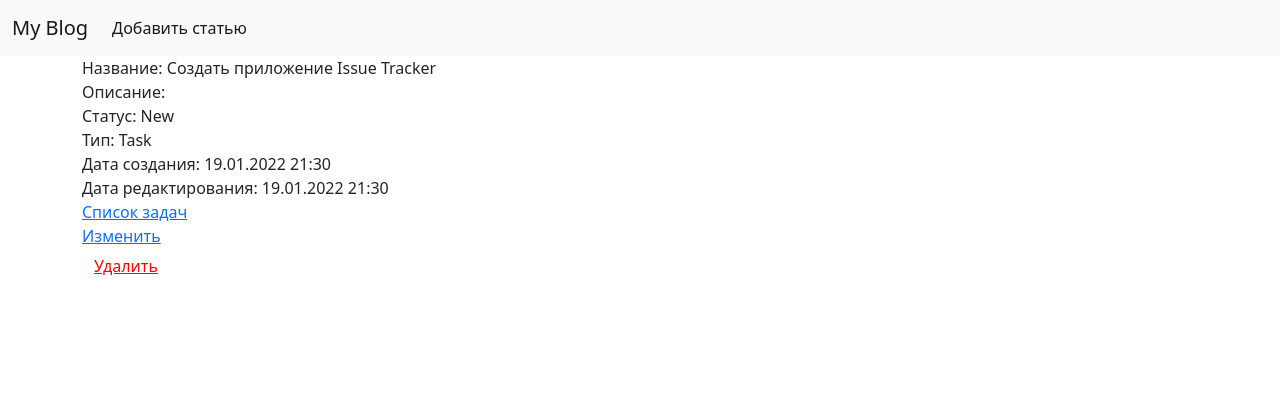
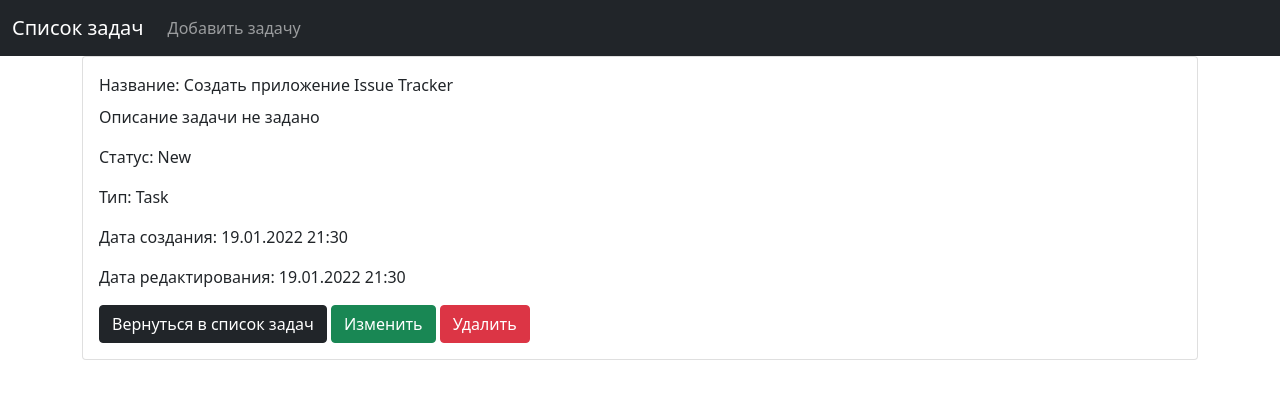
Before and after one commit to mollionline/master, a Django app: page /tasks/1/ in a window 1280 px wide. Shown: the top 399 px of the page. Run offline with Django 4.2, Linux system fonts and the light colour scheme; data comes from the database, SQL or seed files in the repository.

Commit message:
Улучшила внешний вид страниц и кнопок, убрала лишние коды в соответствующих файлах

```diff
--- a/core/settings.py
+++ b/core/settings.py
@@ -105,7 +105,7 @@ AUTH_PASSWORD_VALIDATORS = [
 # Internationalization
 # https://docs.djangoproject.com/en/4.0/topics/i18n/
 
-LANGUAGE_CODE = 'en-us'
+LANGUAGE_CODE = 'ru-RU'
 
 TIME_ZONE = 'Asia/Almaty'
 
--- a/issue_tracker/views.py
+++ b/issue_tracker/views.py
@@ -1,6 +1,6 @@
 from django.shortcuts import render, get_object_or_404, redirect
 from django.views import View
-from django.views.generic import TemplateView, RedirectView
+from django.views.generic import TemplateView
 from issue_tracker.models import Task, Type, Status
 from issue_tracker.forms import TaskForm
 from django.urls import reverse
--- a/templates/base.html
+++ b/templates/base.html
@@ -14,11 +14,6 @@
 <body>
 {% include 'common/menu.html' %}
 <div class="container">
-    {% if errors %}
-        <div class="alert alert-danger" role="alert">
-            <p>{{ errors }}</p>
-        </div>
-    {% endif %}
     {% block content %}
     {% endblock %}
 </div>
--- a/templates/common/delete_modal.html
+++ b/templates/common/delete_modal.html
@@ -7,7 +7,8 @@
                 <button type="button" class="btn-close" data-bs-dismiss="modal" aria-label="Close"></button>
             </div>
             <div class="modal-body">
-                <p>Действительно ли вы хотите удалить задачу {{ deleted_object.summary }}</p>
+                <p>Вы действительно хотите удалить задачу:</p>
+                <p style="color: red">{{ deleted_object.summary }}</p>
             </div>
             <div class="modal-footer">
                 <button type="button" class="btn btn-secondary" data-bs-dismiss="modal">Close</button>
--- a/templates/common/menu.html
+++ b/templates/common/menu.html
@@ -1,6 +1,6 @@
-<nav class="navbar navbar-expand-lg navbar-light bg-light">
+<nav class="navbar navbar-expand-lg navbar-dark bg-dark">
     <div class="container-fluid">
-        <a class="navbar-brand" href="{% url 'list_task' %}">My Blog</a>
+        <a class="navbar-brand" href="{% url 'list_task' %}">Список задач</a>
         <button class="navbar-toggler" type="button" data-bs-toggle="collapse" data-bs-target="#navbarNav"
                 aria-controls="navbarNav" aria-expanded="false" aria-label="Toggle navigation">
             <span class="navbar-toggler-icon"></span>
@@ -8,7 +8,7 @@
         <div class="collapse navbar-collapse" id="navbarNav">
             <ul class="navbar-nav">
                 <li class="nav-item">
-                    <a class="nav-link active" aria-current="page" href="{% url 'new_task' %}">Добавить статью</a>
+                    <a class="nav-link {% if request.path == '/tasks/add/' %} active {% endif %}" aria-current="page" href="{% url 'new_task' %}">Добавить задачу</a>
                 </li>
             </ul>
         </div>
--- a/templates/detail_task.html
+++ b/templates/detail_task.html
@@ -1,38 +1,24 @@
 {% extends 'base.html' %}
 
 {% block content %}
-    <div>
-        Название: {{ task.summary }}
-    </div>
-    <div>
-        Описание: {{ task.description }}
-    </div>
-    <div>
-        Статус: {{ task.status }}
-    </div>
-    <div>
-        Тип: {{ task.type }}
-    </div>
-
-    <div>
-        Дата создания: {{ task.created_at|date:'d.m.Y G:i' }}
-    </div>
-
-    <div>
-        Дата редактирования: {{ task.updated_at|date:'d.m.Y G:i' }}
-    </div>
-
-    <div>
-        <a href="{% url 'list_task' %}">Список задач</a>
-    </div>
-    <div>
-        <a href="{% url 'edit_task' task.pk %}">Изменить</a>
-    </div>
-    <div>
-        <button type="button" class="btn btn-primary" data-bs-toggle="modal" data-bs-target="#exampleModal"
-                style="color: red; background: none; border: none; text-decoration: underline">
-            Удалить
-        </button>
+    <div class="card">
+        <div class="card-body">
+            <div class="card-title">Название: {{ task.summary }}</div>
+            {% if task.description %}
+                <p>Описание задачи: {{ task.description }}</p>
+            {% else %}
+                <p>Описание задачи не задано</p>
+            {% endif %}
+            <p>Статус: {{ task.status }}</p>
+            <p>Тип: {{ task.type }}</p>
+            <p>Дата создания: {{ task.created_at|date:'d.m.Y G:i' }}</p>
+            <p>Дата редактирования: {{ task.updated_at|date:'d.m.Y G:i' }}</p>
+            <a class="btn btn-dark" href="{% url 'list_task' %}">Вернуться в список задач</a>
+            <a class="btn btn-success" href="{% url 'edit_task' task.pk %}">Изменить</a>
+            <button type="button" class="btn btn-danger" data-bs-toggle="modal"
+                    data-bs-target="#exampleModal">Удалить
+            </button>
+        </div>
     </div>
     {% include 'common/delete_modal.html' with deleted_object=task %}
 {% endblock %}
--- a/templates/edit_task.html
+++ b/templates/edit_task.html
@@ -1,7 +1,7 @@
 {% extends 'base.html' %}
 
 {% block content %}
-<h4>Создать задачу</h4>
+<h4>Редактировать задачу</h4>
 <form method="POST" action="{% url 'edit_task' task.pk %}" style="margin-top: 20px; width: 70%;">
     {% csrf_token %}
     {% include 'form_task.html' with button_text='Редактировать' %}
```
Also changed, not shown: templates/form_task.html (+5 -12 lines), templates/list_task.html (+7 -8 lines).
